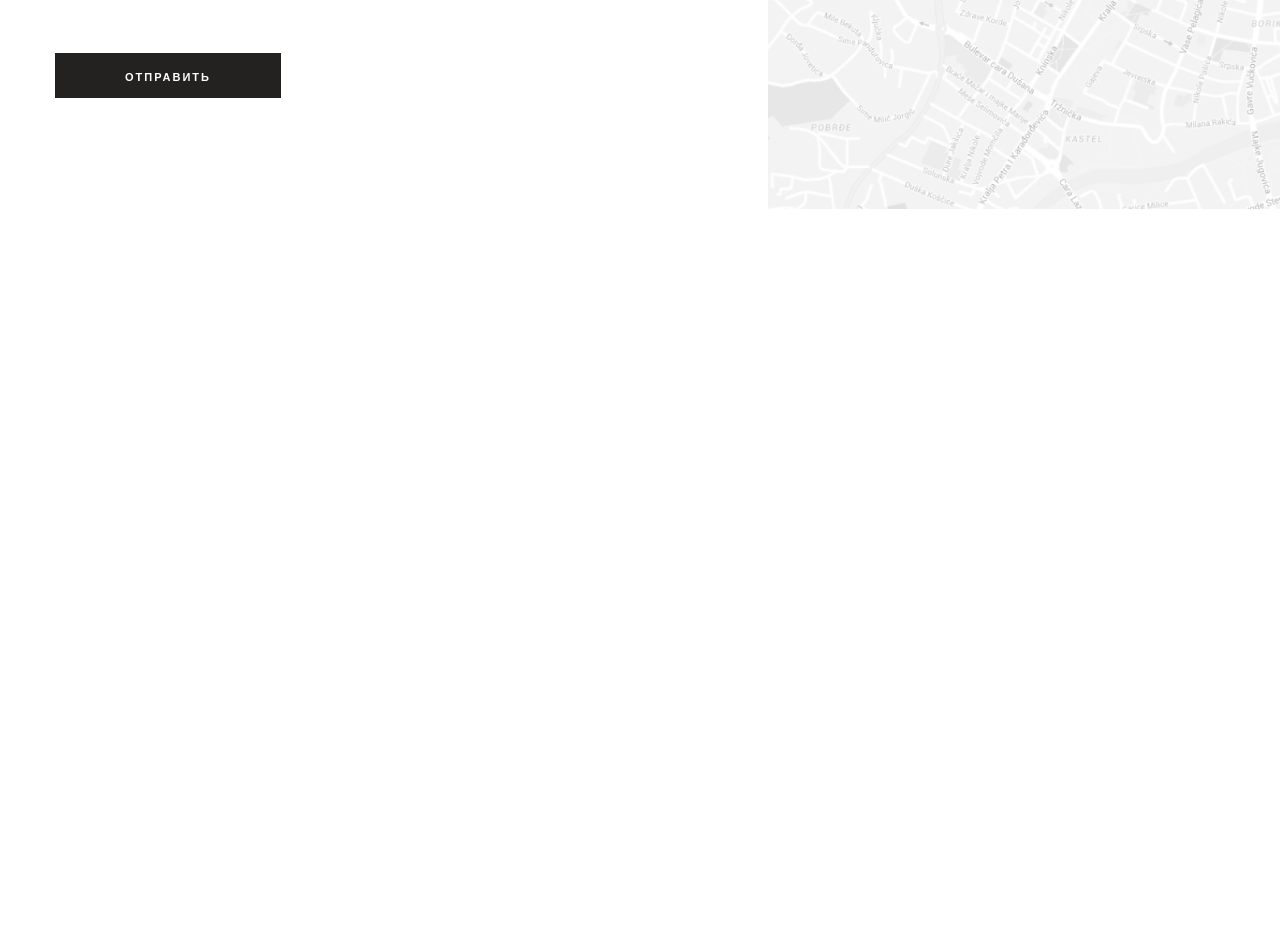
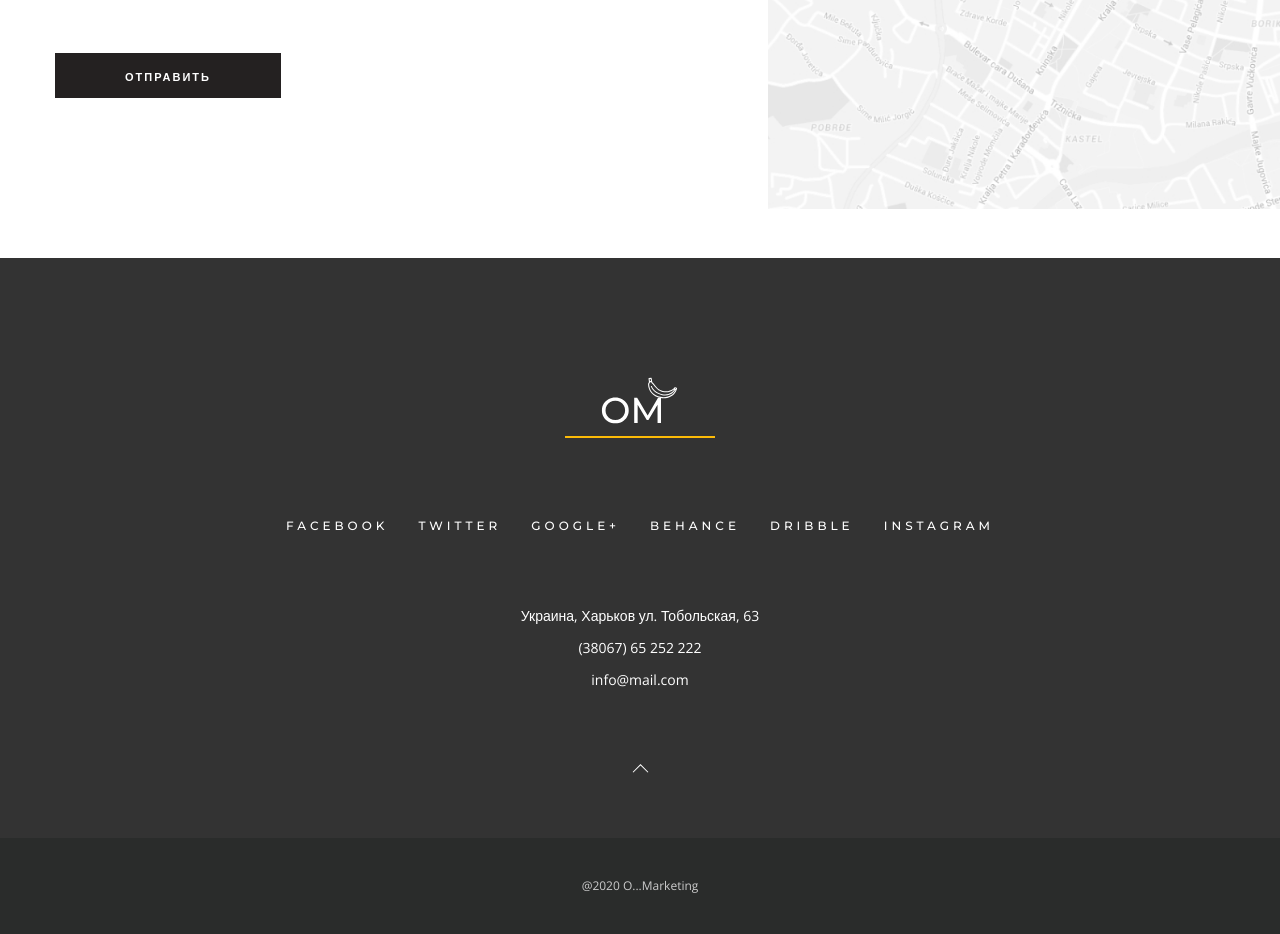
Before and after one commit to webdev-alexey/project_om, a plain HTML site: page index.html in a window 1280 px wide. Shown: the part 9299-10233 px from the top of the page. Before the commit the page ends 9557 px from the top, so only its background shows below. Drawn offline with nearby package versions, Linux system fonts and the light colour scheme.

Commit message:
верстка и стилизация footer

```diff
--- a/css/style.css
+++ b/css/style.css
@@ -691,3 +691,61 @@ ul.pricing__item {
   background: #fff;
   border: 1px solid #242121;
 }
+
+.footer__top {
+  background-color: #333;
+  padding: 110px 10px 60px;
+  text-align: center;
+}
+
+.footer__logo {
+  display: inline-block;
+  padding: 0 35px 4px;
+  border-bottom: 2px solid #fcbb08;
+  margin-bottom: 70px;
+}
+
+ul.footer__social-list {
+  display: flex;
+  justify-content: center;
+  margin-bottom: 65px;
+}
+
+.footer__social-item {
+  padding: 0 15px;
+}
+
+.footer__social-link {
+  font-weight: 300;
+  font-size: 12px;
+  line-height: 15px;
+  font-family: "Montserrat", sans-serif;
+  color: #fff;
+  letter-spacing: 4px;
+}
+
+.footer__contact {
+  font-size: 14px;
+  line-height: 32px;
+  color: #fff;
+  margin-bottom: 60px;
+}
+
+.footer__contact a {
+  display: block;
+  margin-bottom: 10px 0;
+  color: #fff;
+}
+
+.go-top {
+  display: inline-block;
+}
+
+.footer__copy {
+  padding: 40px 10px;
+  text-align: center;
+  font-size: 12px;
+  line-height: 16px;
+  color: #ccc;
+  background-color: #2a2c2b;
+}
--- a/index.html
+++ b/index.html
@@ -460,6 +460,47 @@
       </div>
     </section>
 
+    <footer class="footer">
+      <div class="footer__top">
+        <a href="№" class="footer__logo">
+          <img src="images/logo-white.svg" alt="Логотип" />
+        </a>
+        <ul class="footer__social-list">
+          <li class="footer__social-item">
+            <a href="#" class="footer__social-link">FACEBOOK</a>
+          </li>
+          <li class="footer__social-item">
+            <a href="#" class="footer__social-link">TWITTER</a>
+          </li>
+          <li class="footer__social-item">
+            <a href="#" class="footer__social-link">GOOGLE+</a>
+          </li>
+          <li class="footer__social-item">
+            <a href="#" class="footer__social-link">BEHANCE</a>
+          </li>
+          <li class="footer__social-item">
+            <a href="#" class="footer__social-link">DRIBBLE</a>
+          </li>
+          <li class="footer__social-item">
+            <a href="#" class="footer__social-link">INSTAGRAM</a>
+          </li>
+        </ul>
+
+        <div class="footer__contact">
+          <adress class="adress">Украина, Харьков ул. Тобольская, 63</adress>
+          <a class="phone" href="tel:+3806765252222">(38067) 65 252 222</a>
+          <a class="email" href="mailto:info@mail.com">info@mail.com</a>
+        </div>
+
+        <a href="#body" class="go-top">
+          <img src="images/arrow-top.svg" alt="arrow-top" />
+        </a>
+      </div>
+      <div class="footer__copy">
+        <p>@2020 O...Marketing</p>
+      </div>
+    </footer>
+
     <script src="https://ajax.googleapis.com/ajax/libs/jquery/3.6.0/jquery.min.js"></script>
     <script src="libs/mixitup.min.js"></script>
     <script src="libs/jquery.fancybox.min.js"></script>
```
